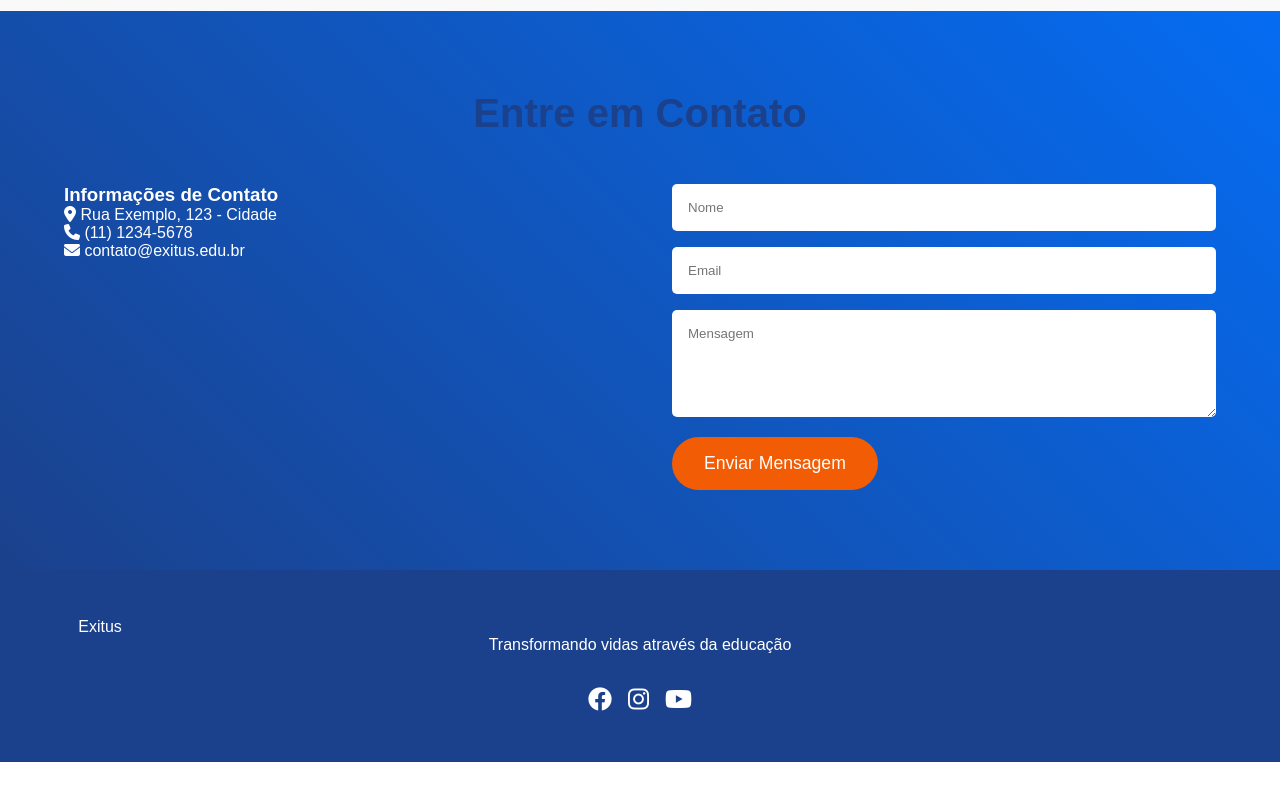
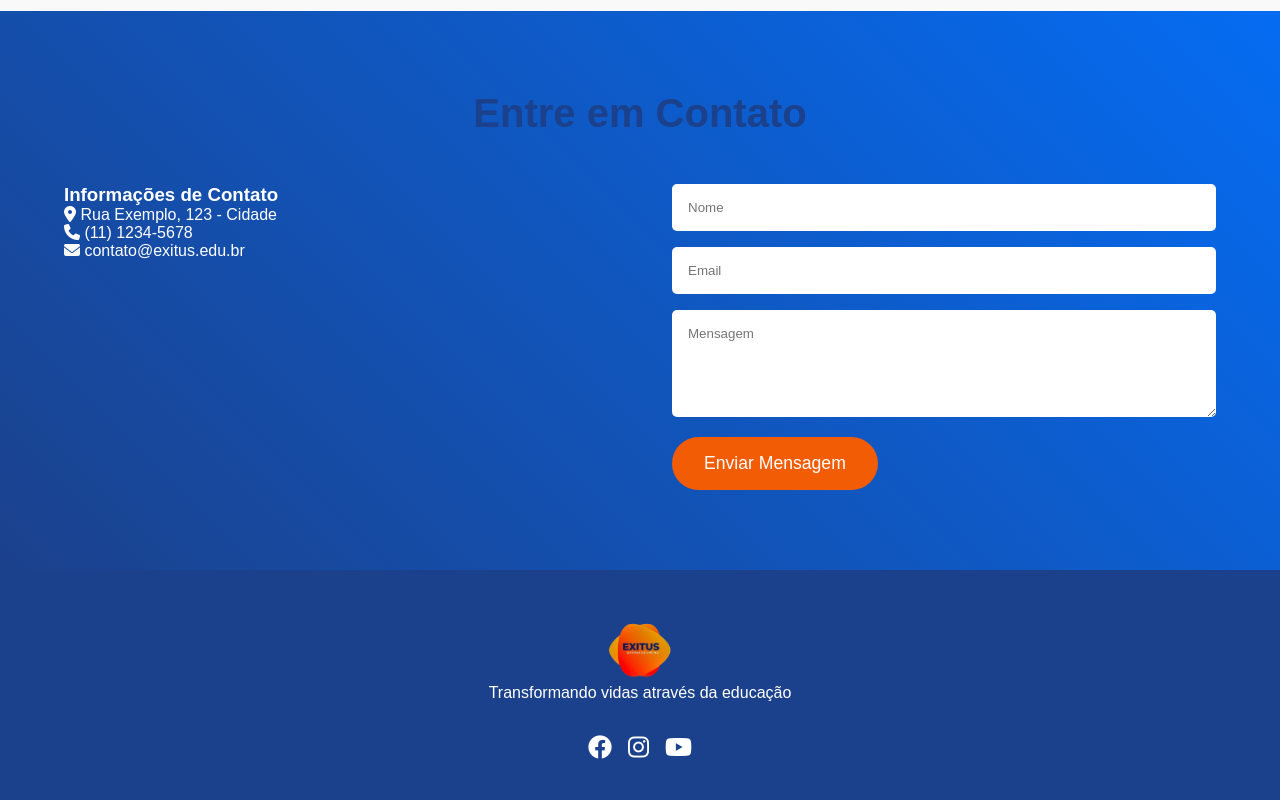
Before and after one commit to Fernando-Washington/exitus-project, a plain HTML site: page index.html in a window 1280 px wide. Shown: the part 2429-3229 px from the top of the page. Before the commit the page ends 3191 px from the top, so only its background shows below. Drawn offline with nearby package versions, Linux system fonts and the light colour scheme.

Commit message:
add logo to footer

```diff
--- a/index.html
+++ b/index.html
@@ -107,7 +107,7 @@
     </section>
 
     <footer>
-        <div class="logo">Exitus</div>
+        <img class="logo" src="assets/images/exitus-logo.png" alt="logo da exitus">
         <p>Transformando vidas através da educação</p>
         <div class="social-links">
             <a href="#"><i class="fab fa-facebook"></i></a>
```
